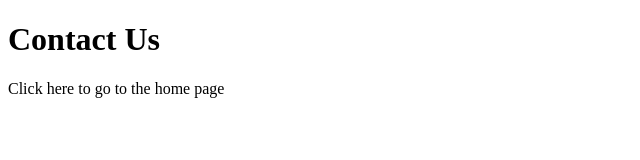
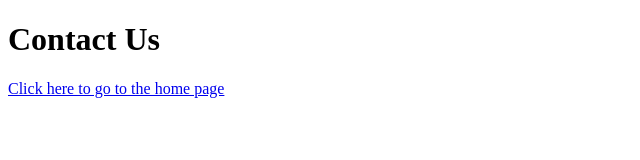
Before and after one commit to antman1997/prep-0121-code-solutions, a website: page prep-html-relative-pathing/contact-us/contact-us.html in a window 1280 px wide. Shown: the whole page, without its empty margins (0-640 px from the left). Drawn offline with Linux system fonts and the light colour scheme.

Commit message:
completed prep-html-relative-pathing

```diff
--- a/prep-html-relative-pathing/contact-us/contact-us.html
+++ b/prep-html-relative-pathing/contact-us/contact-us.html
@@ -7,6 +7,8 @@
 </head>
 <body>
   <h1>Contact Us</h1>
-  <div>Click here to go to the home page</div>
+  <div>
+  <a href="../index.html">Click here to go to the home page</a>
+  </div>
 </body>
 </html>
```
